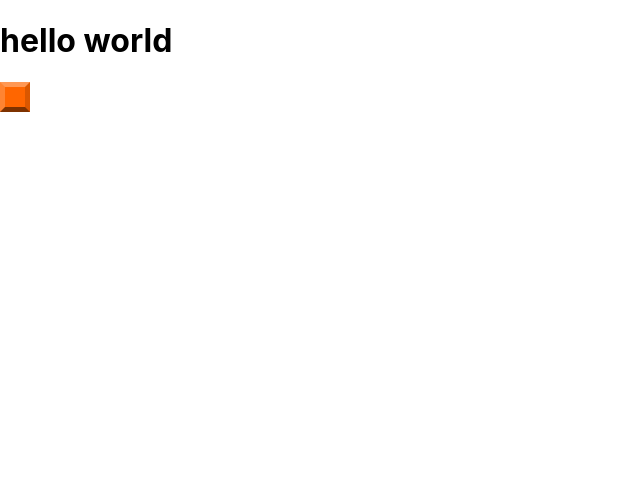
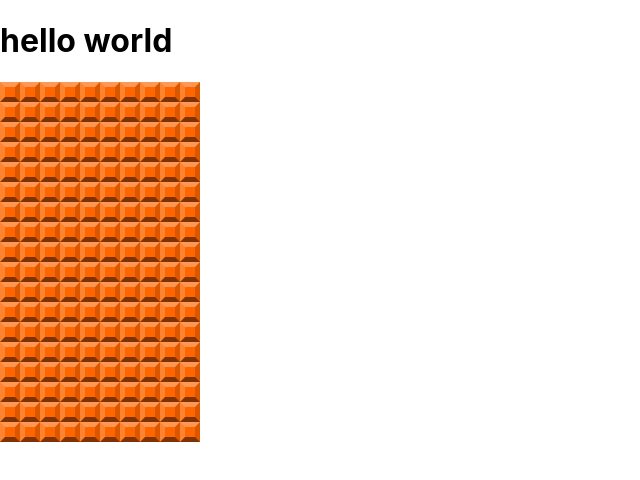
Before and after one commit to noltron000-coursework/tetris, a React (Create React App) app: page / in a window 1280 px wide. Shown: the top 480 px of the page, without its empty margins (0-640 px from the left). Built offline with nearby package versions, Linux system fonts and the light colour scheme.

Commit message:
game board is functional

```diff
--- a/src/css/app.css
+++ b/src/css/app.css
@@ -76,6 +76,19 @@
 	border-bottom-color: var(--border-bottom-color);
 }
 
+/* tells the browser to calculate the size boxes to include the border width rather than adding the border, which is the default */
+* {
+	box-sizing: border-box;
+}
+
+/* Grid Board - This defines the `grid-board` to display as `grid`. This causes the children of this element to arrange on a grid. The number of columns is set by `--cols` var and the width of each column is set by `--tile-size`. These two CSS custom properties are defined in `:root` which allow them to be easily changed.*/
+.board {
+	display: grid;
+	grid-template-columns: repeat(var(--cols), var(--tile-size));
+	grid-gap: 0;
+	align-self: flex-start;
+}
+
 .app {
 	text-align: center;
 }
--- a/src/jsx/app.jsx
+++ b/src/jsx/app.jsx
@@ -2,13 +2,14 @@ import React, { Component } from 'react'
 
 import '../css/app.css'
 import Square from '../jsx/square.jsx'
+import Board from '../jsx/board.jsx'
 
 class app extends Component {
 	render() {
 		return (
 			<div>
 				<h1>hello world</h1>
-				<Square color='1'/>
+				<Board />
 
 			</div>
 		)
--- /dev/null
+++ b/src/jsx/board.jsx
@@ -0,0 +1,31 @@
+import React, { Component } from 'react'
+import Square from '../jsx/square.jsx'
+
+// Represents a 10 x 18 grid of grid squares
+
+class Board extends Component {
+
+	// generates an array of 18 rows, each containing 10 Squares.
+	makeGrid() {
+		const grid = []
+		for (let row = 0; row < 18; row ++) {
+			grid.push([])
+			for (let col = 0; col < 10; col ++) {
+				grid[row].push(<Square key={`${col}${row}`} color="1" />)
+			}
+		}
+
+		return grid
+	}
+
+	// The components generated in makeGrid are rendered in div.board
+	render () {
+		return (
+			<div className='board'>
+				{this.makeGrid()}
+			</div>
+		)
+	}
+}
+
+export default Board
```
